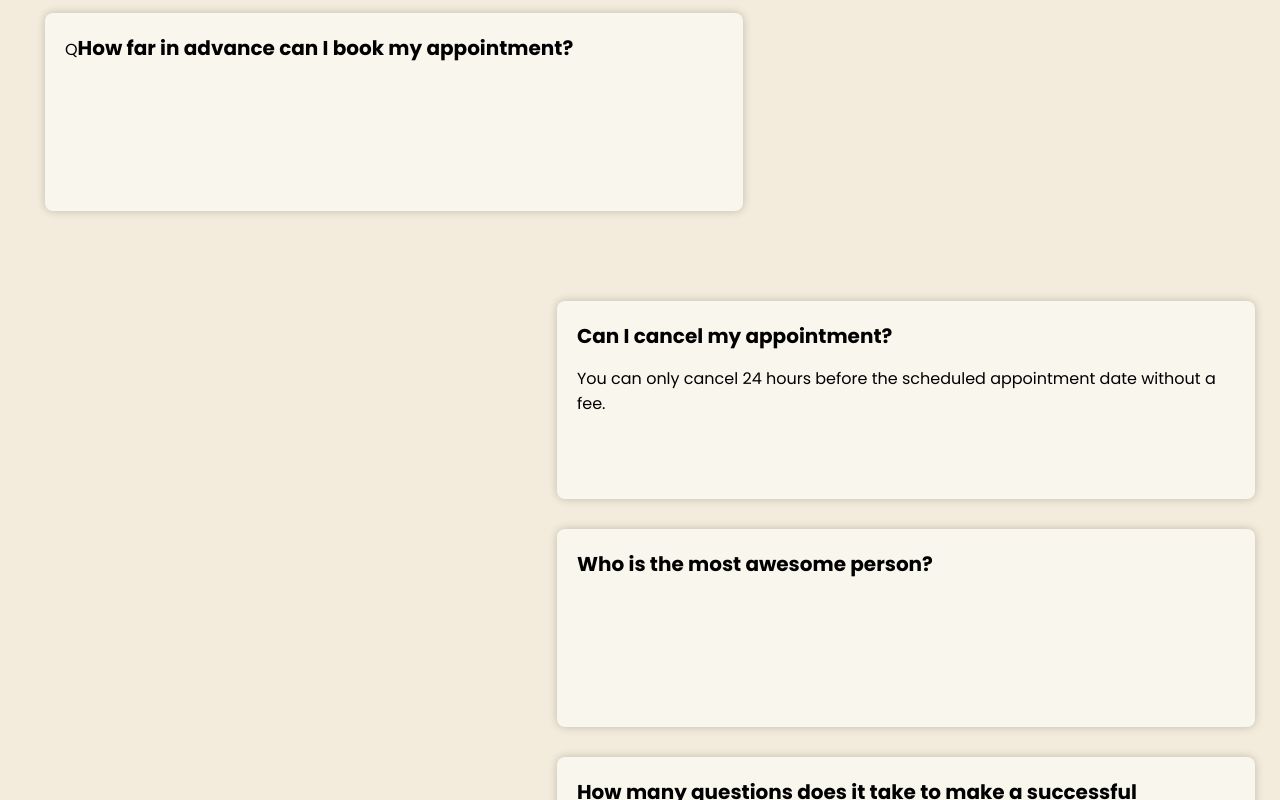
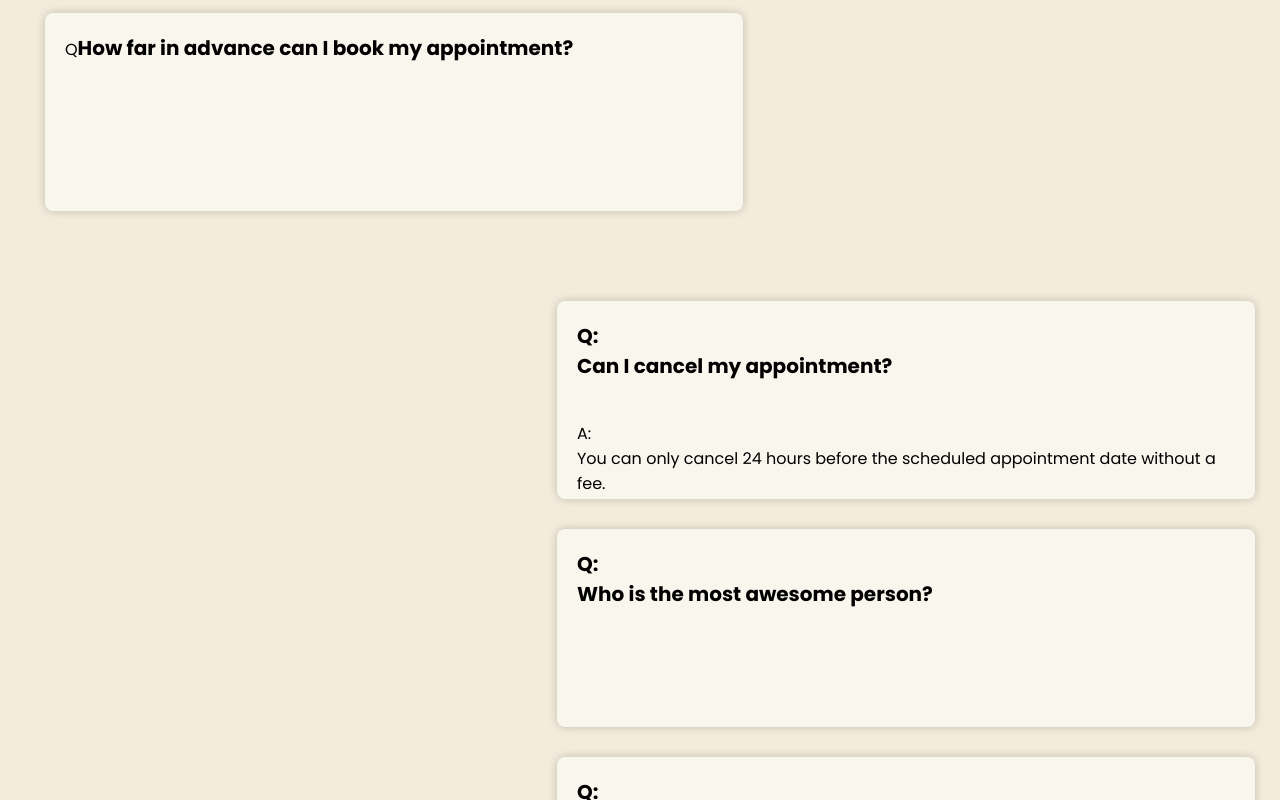
Before and after one commit to serhatgktp/amorr, a React (Create React App) app in the folder frontend/: page / in a window 1280 px wide. Both pictures are taken after a click on the element 906 px from the left and 1023 px from the top of the page. Shown: the part 623-1423 px from the top of the page. Built offline with nearby package versions, Linux system fonts and the light colour scheme.

Commit message:
Added a second column of FAQ

```diff
--- a/frontend/src/FAQ2.js
+++ b/frontend/src/FAQ2.js
@@ -9,10 +9,11 @@ function FAQ2 ({faq, index, toggleFAQ2}) {
             }
 		>
 			<div className="faq2-question">
-				{faq.question}
+			<span className="q">Q: </span>{faq.question}
 			</div>
 			<div className="faq2-answer">
-				{faq.answer}
+				<br/>
+			<span className="a">A: </span>{faq.answer}
 			</div>
 		</div>
 	)
```
